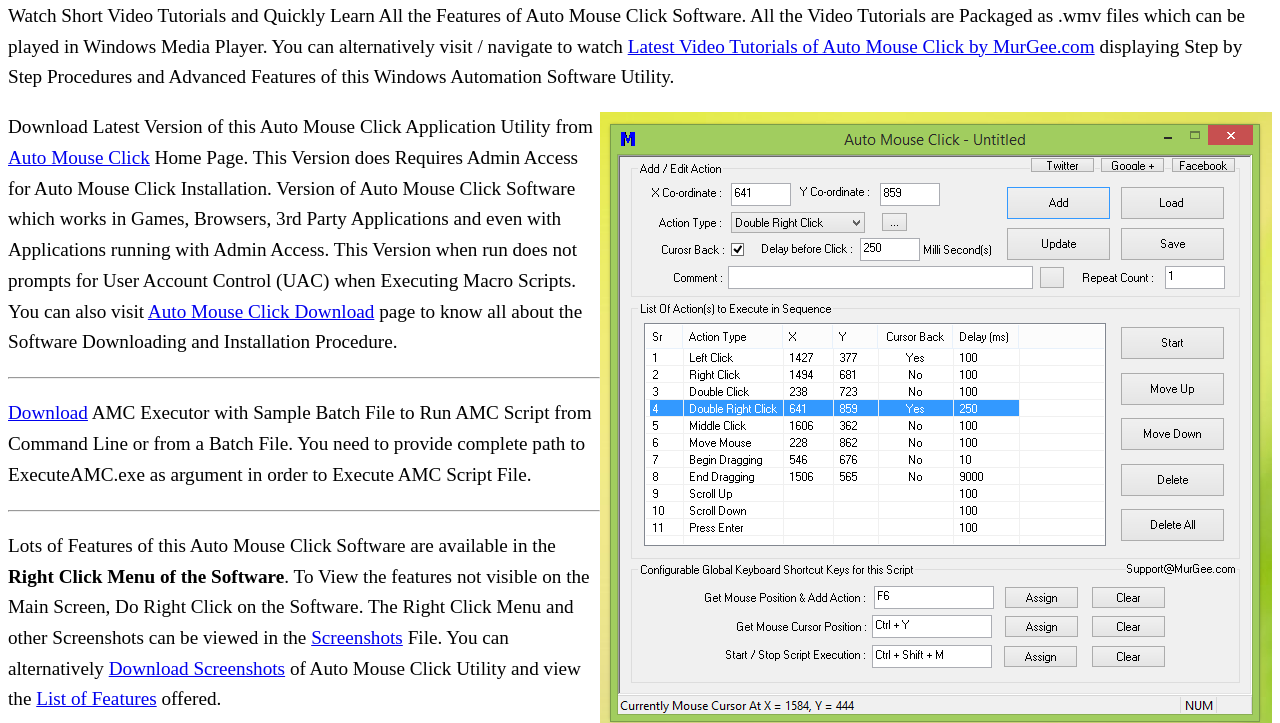
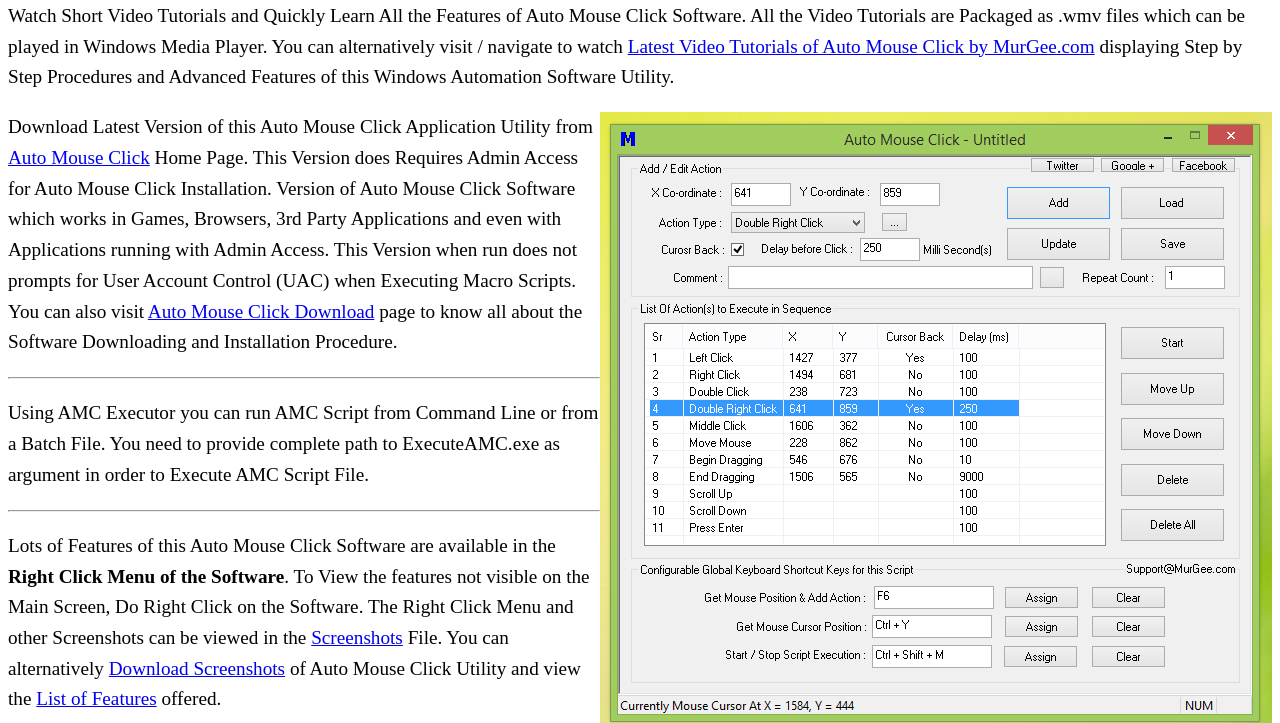
Before and after one commit to amc786007/amc, a plain HTML site: page index.html in a window 1280 px wide. Shown: the part 79-802 px from the top of the page. Drawn offline with Linux system fonts and the light colour scheme.

Commit message:
Add files via upload

```diff
--- a/index.html
+++ b/index.html
@@ -35,7 +35,7 @@
         <img src="auto-mouse-click.png" style="float:right;" alt="Auto Mouse Click Software Utility to Automate Mouse and Keyboard by MurGee.com" title="Main Screen of Auto Mouse Click Utility for Windows Automation" width='672' height='620' />
         <p>Download Latest Version of this Auto Mouse Click Application Utility from <a href="https://www.murgee.com/auto-mouse-click/">Auto Mouse Click</a> Home Page. This Version does Requires Admin Access for Auto Mouse Click Installation. Version of Auto Mouse Click Software which works in Games, Browsers, 3rd Party Applications and even with Applications running with Admin Access. This Version when run does not prompts for User Account Control (UAC) when Executing Macro Scripts. You can also visit <a href="https://amc.murgee.com/download/">Auto Mouse Click Download</a> page to know all about the Software Downloading and Installation Procedure.</p>
         <hr />
-        <p><a href="download/ExecuteAMCWithSampleBatchFile.zip">Download</a> AMC Executor with Sample Batch File to Run AMC Script from Command Line or from a Batch File. You need to provide complete path to ExecuteAMC.exe as argument in order to Execute AMC Script File.</p>
+        <p>Using AMC Executor you can run AMC Script from Command Line or from a Batch File. You need to provide complete path to ExecuteAMC.exe as argument in order to Execute AMC Script File.</p>
         <hr />
 
         <p>Lots of Features of this Auto Mouse Click Software are available in the <b>Right Click Menu of the Software</b>. To View the features not visible on the Main Screen, Do Right Click on the Software. The Right Click Menu and other Screenshots can be viewed in the <a href="Auto Mouse Click Screenshots.pdf" target="_blank" title="Auto Mouse Click Screenshots in PDF File">Screenshots</a> File. You can alternatively <a href="Auto-Mouse-Click-Screenshots.zip" title="Auto Mouse Click Screenshots in PNG Image Format bundled as a .zip File">Download Screenshots</a> of Auto Mouse Click Utility and view the <a href="auto-mouse-click.pdf">List of Features</a> offered.</p>
```
